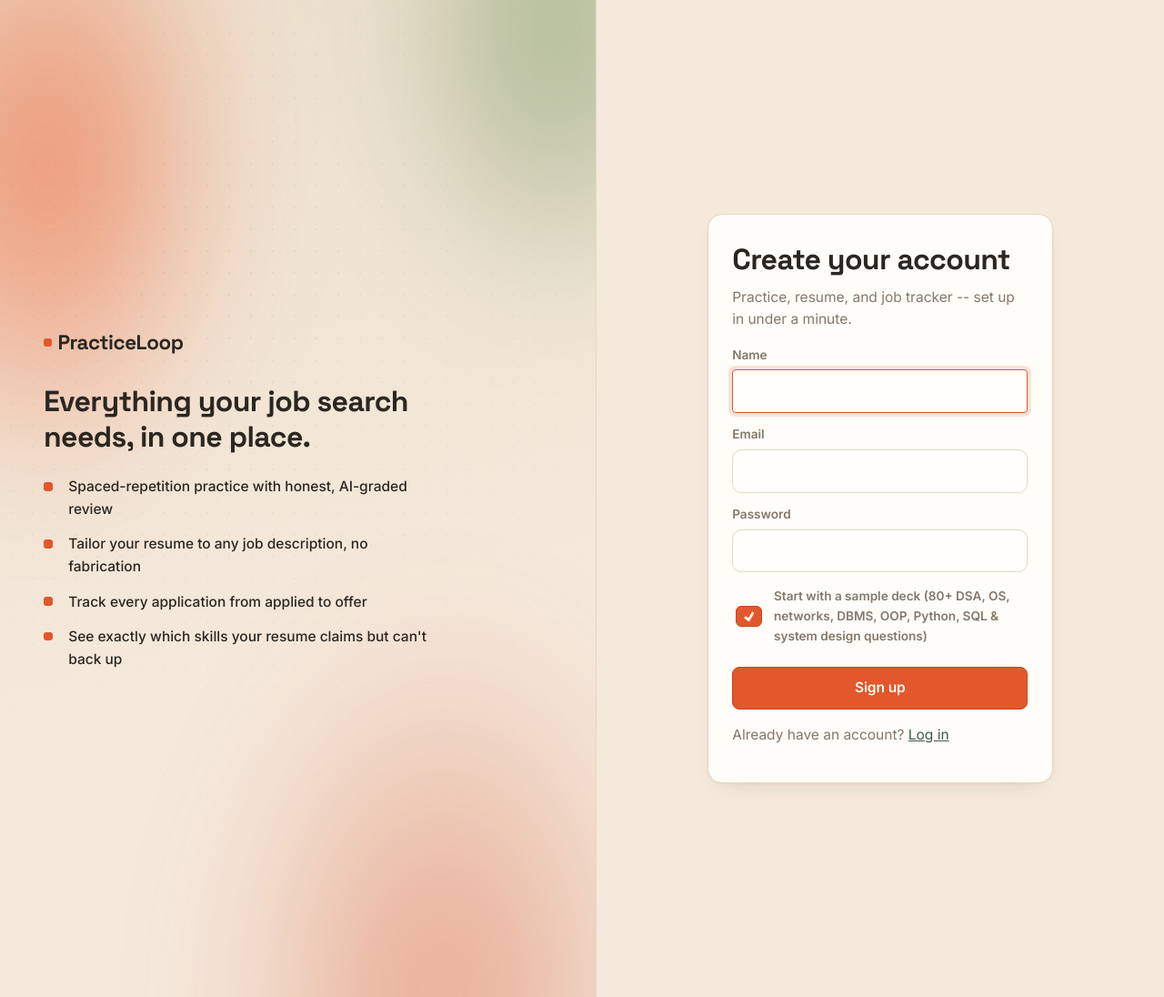
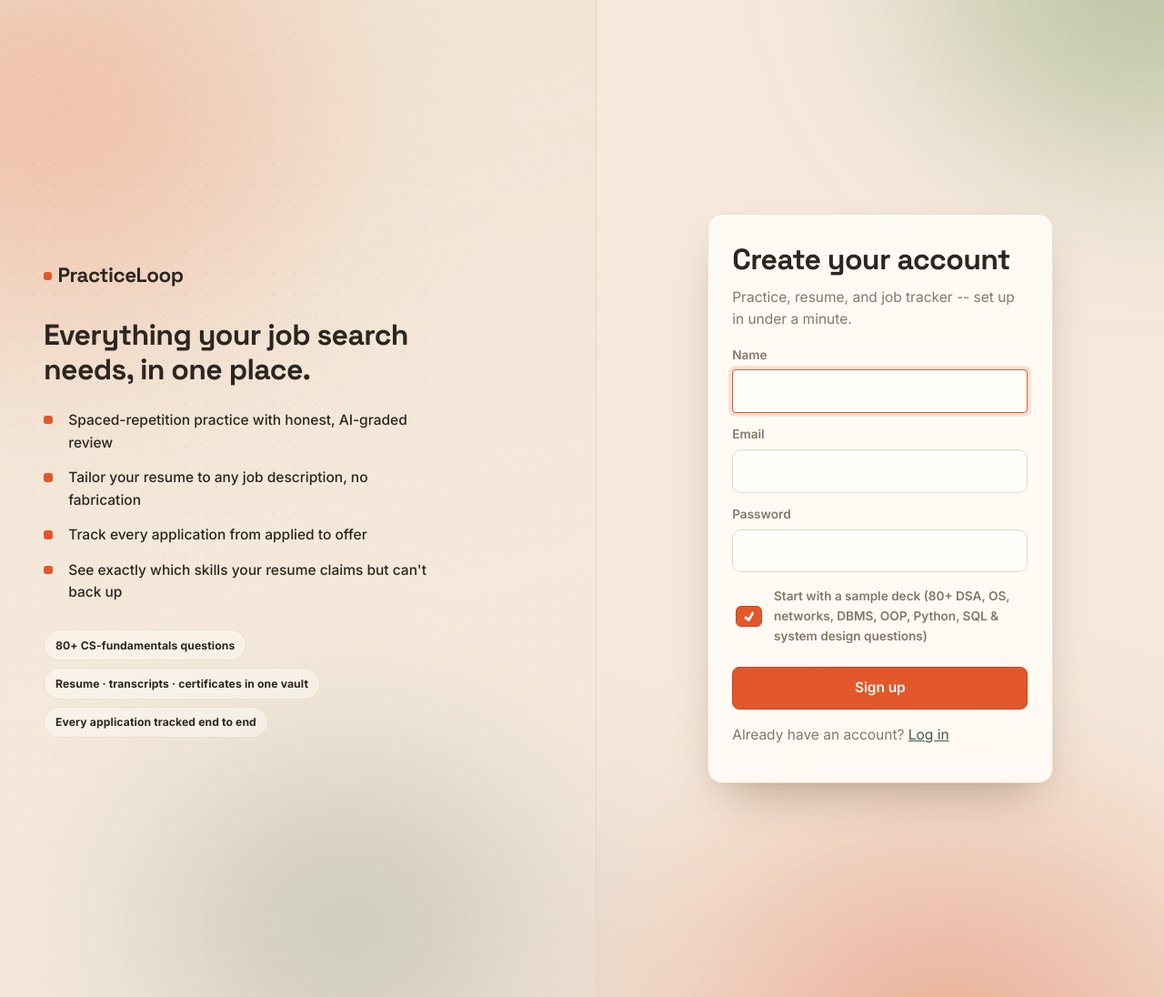
Before and after one commit to SAYUSHMAN18/PracticeLoop, a FastAPI app: page /signup in a window 1280 px wide. Shown: the whole page at 91% size. Run offline with FastAPI, Linux system fonts and the light colour scheme; parts of the project's set-up code (start-up, migrations or seed data) failed here and were passed over.

Commit message:
Make the login/signup background span the whole page, add parallax
The animated blob glow was confined to the decorative left pane; the
actual form sat on a flat, static background on the right, and on
mobile the decorative pane (and its whole visual point) all but
disappeared. Move the blobs to a full-shell layer behind both panes,
make the form panel transparent so the glow shows through everywhere,
and turn the login/signup card into a floating glass panel (translucent
+ backdrop blur) instead of a flat opaque one.

Adds a second, independent transform layer driven by pointer position
(subtle parallax, respects prefers-reduced-motion and pointer:coarse) --
had to split the ambient drift and the parallax onto separate elements,
since a running CSS animation always wins the cascade for the property
it targets and would otherwise make a JS-set transform on the same
element invisible. Also adds a small floating stat strip under the
existing feature list.

Co-Authored-By: Claude Sonnet 5 <noreply@anthropic.com>

```diff
--- a/app/static/style.css
+++ b/app/static/style.css
@@ -396,18 +396,59 @@ details[open] summary { margin-bottom: 0.25rem; }
 /* ---------- auth split screen (login / signup) ---------- */
 
 .auth-shell {
+  position: relative;
+  overflow: hidden;
   min-height: 100vh;
   display: grid;
   grid-template-columns: minmax(0, 1.05fr) minmax(0, 1fr);
+  background: var(--bg);
+}
+
+/* Spans the whole page (both panes), not just the decorative aside, so the
+   form itself sits on top of the animated glow instead of a flat panel.
+   Two layers so the ambient drift (CSS animation) and the pointer parallax
+   (JS-set transform, see base_auth.html) each own their own transform --
+   a running animation always wins the cascade for a property it targets,
+   so a single shared element would make the parallax invisible. */
+.auth-bg-blobs {
+  /* fixed, not absolute: percentage insets need a definite-height
+     containing block, and .auth-shell only sets min-height -- fixed
+     resolves against the viewport instead, which is always definite. */
+  position: fixed;
+  inset: -25%;
+  z-index: 0;
+  pointer-events: none;
+  transition: transform 0.6s cubic-bezier(0.16, 1, 0.3, 1);
+}
+.auth-bg-blobs-inner {
+  position: absolute;
+  inset: 0;
+  background:
+    radial-gradient(30% 30% at 20% 24%, color-mix(in srgb, var(--accent) 55%, transparent) 0%, transparent 70%),
+    radial-gradient(26% 26% at 82% 14%, color-mix(in srgb, var(--good) 42%, transparent) 0%, transparent 70%),
+    radial-gradient(34% 34% at 72% 86%, color-mix(in srgb, var(--accent-2) 40%, transparent) 0%, transparent 70%),
+    radial-gradient(24% 24% at 38% 78%, color-mix(in srgb, var(--link) 34%, transparent) 0%, transparent 70%);
+  filter: blur(70px) saturate(1.15);
+  animation: auth-drift 24s ease-in-out infinite alternate;
+  will-change: transform;
+}
+@keyframes auth-drift {
+  0%   { transform: translate3d(0, 0, 0) rotate(0deg) scale(1); }
+  100% { transform: translate3d(-4%, 3%, 0) rotate(8deg) scale(1.1); }
+}
+@media (prefers-reduced-motion: reduce) {
+  .auth-bg-blobs { transition: none; }
+  .auth-bg-blobs-inner { animation: none; }
 }
 
 .auth-visual {
   position: relative;
+  z-index: 1;
   overflow: hidden;
   display: flex;
   align-items: center;
   padding: 3rem;
-  background: linear-gradient(165deg, var(--bg-2), var(--bg) 65%);
+  background: linear-gradient(165deg, color-mix(in srgb, var(--bg-2) 55%, transparent), color-mix(in srgb, var(--bg) 25%, transparent) 65%);
   border-right: 1px solid var(--border);
 }
 .auth-visual::before {
@@ -418,24 +459,6 @@ details[open] summary { margin-bottom: 0.25rem; }
   background-size: 24px 24px;
   opacity: 0.5;
   mask-image: radial-gradient(circle at 30% 30%, black, transparent 75%);
-}
-.auth-visual-blobs {
-  position: absolute;
-  inset: -25%;
-  background:
-    radial-gradient(32% 32% at 22% 28%, color-mix(in srgb, var(--accent) 60%, transparent) 0%, transparent 70%),
-    radial-gradient(28% 28% at 78% 18%, color-mix(in srgb, var(--good) 45%, transparent) 0%, transparent 70%),
-    radial-gradient(38% 38% at 68% 82%, color-mix(in srgb, var(--accent-2) 40%, transparent) 0%, transparent 70%);
-  filter: blur(60px) saturate(1.1);
-  animation: auth-drift 22s ease-in-out infinite alternate;
-  will-change: transform;
-}
-@keyframes auth-drift {
-  0%   { transform: translate3d(0, 0, 0) rotate(0deg) scale(1); }
-  100% { transform: translate3d(-4%, 3%, 0) rotate(8deg) scale(1.08); }
-}
-@media (prefers-reduced-motion: reduce) {
-  .auth-visual-blobs { animation: none; }
 }
 
 .auth-visual-content {
@@ -476,21 +499,51 @@ details[open] summary { margin-bottom: 0.25rem; }
   background: var(--accent);
 }
 
+.auth-stats {
+  display: flex;
+  flex-wrap: wrap;
+  gap: 0.5rem;
+  margin: 1.75rem 0 0;
+  padding: 0;
+  list-style: none;
+}
+.auth-stats li {
+  font-size: 0.76rem;
+  font-weight: 700;
+  letter-spacing: 0.01em;
+  padding: 0.4rem 0.75rem;
+  border-radius: 999px;
+  color: var(--text);
+  background: color-mix(in srgb, var(--panel) 45%, transparent);
+  border: 1px solid color-mix(in srgb, var(--border) 65%, transparent);
+  backdrop-filter: blur(10px);
+  -webkit-backdrop-filter: blur(10px);
+}
+
 .auth-form-side {
+  position: relative;
+  z-index: 1;
   display: flex;
   align-items: center;
   justify-content: center;
   padding: 2rem 1.5rem;
-  background: var(--bg);
 }
 .auth-form-inner { width: 100%; max-width: 380px; }
-.auth-form-inner .card { margin-bottom: 0; }
+.auth-form-inner .card {
+  margin-bottom: 0;
+  background: color-mix(in srgb, var(--panel) 88%, transparent);
+  backdrop-filter: blur(22px) saturate(1.3);
+  -webkit-backdrop-filter: blur(22px) saturate(1.3);
+  border: 1px solid color-mix(in srgb, var(--border) 75%, transparent);
+  box-shadow: 0 1px 2px hsl(var(--shadow-color) / 0.08), 0 24px 48px -20px hsl(var(--shadow-color) / 0.45);
+}
 
 @media (max-width: 860px) {
   .auth-shell { grid-template-columns: 1fr; }
-  .auth-visual { padding: 2rem 1.5rem; min-height: 200px; border-right: none; border-bottom: 1px solid var(--border); }
+  .auth-visual { padding: 2rem 1.5rem; min-height: 220px; border-right: none; border-bottom: 1px solid var(--border); }
   .auth-tagline { font-size: 1.35rem; margin: 1rem 0; }
   .auth-points { display: none; }
+  .auth-stats { display: none; }
   .auth-form-side { padding: 2rem 1.5rem 3rem; }
 }
 
--- a/app/templates/base_auth.html
+++ b/app/templates/base_auth.html
@@ -11,8 +11,8 @@
 </head>
 <body>
   <div class="auth-shell">
+    <div class="auth-bg-blobs" aria-hidden="true"><div class="auth-bg-blobs-inner"></div></div>
     <aside class="auth-visual">
-      <div class="auth-visual-blobs" aria-hidden="true"></div>
       <div class="auth-visual-content">
         <a class="brand" href="/">PracticeLoop</a>
         <h1 class="auth-tagline">Everything your job search needs, in one place.</h1>
@@ -22,6 +22,11 @@
           <li>Track every application from applied to offer</li>
           <li>See exactly which skills your resume claims but can't back up</li>
         </ul>
+        <ul class="auth-stats">
+          <li>80+ CS-fundamentals questions</li>
+          <li>Resume &middot; transcripts &middot; certificates in one vault</li>
+          <li>Every application tracked end to end</li>
+        </ul>
       </div>
     </aside>
     <main class="auth-form-side">
@@ -30,5 +35,27 @@
       </div>
     </main>
   </div>
+  <script>
+    // Subtle parallax on the background glow, following the pointer -- pure
+    // visual flourish, so it's skipped entirely for reduced-motion and for
+    // touch-only devices (no meaningful pointer to follow).
+    (function () {
+      var blobs = document.querySelector(".auth-bg-blobs");
+      if (!blobs) return;
+      if (window.matchMedia("(prefers-reduced-motion: reduce)").matches) return;
+      if (!window.matchMedia("(hover: hover) and (pointer: fine)").matches) return;
+
+      var raf = null;
+      document.addEventListener("mousemove", function (e) {
+        if (raf) return;
+        raf = requestAnimationFrame(function () {
+          var xPct = e.clientX / window.innerWidth - 0.5;
+          var yPct = e.clientY / window.innerHeight - 0.5;
+          blobs.style.transform = "translate3d(" + (xPct * -3) + "%, " + (yPct * -3) + "%, 0)";
+          raf = null;
+        });
+      });
+    })();
+  </script>
 </body>
 </html>
```
